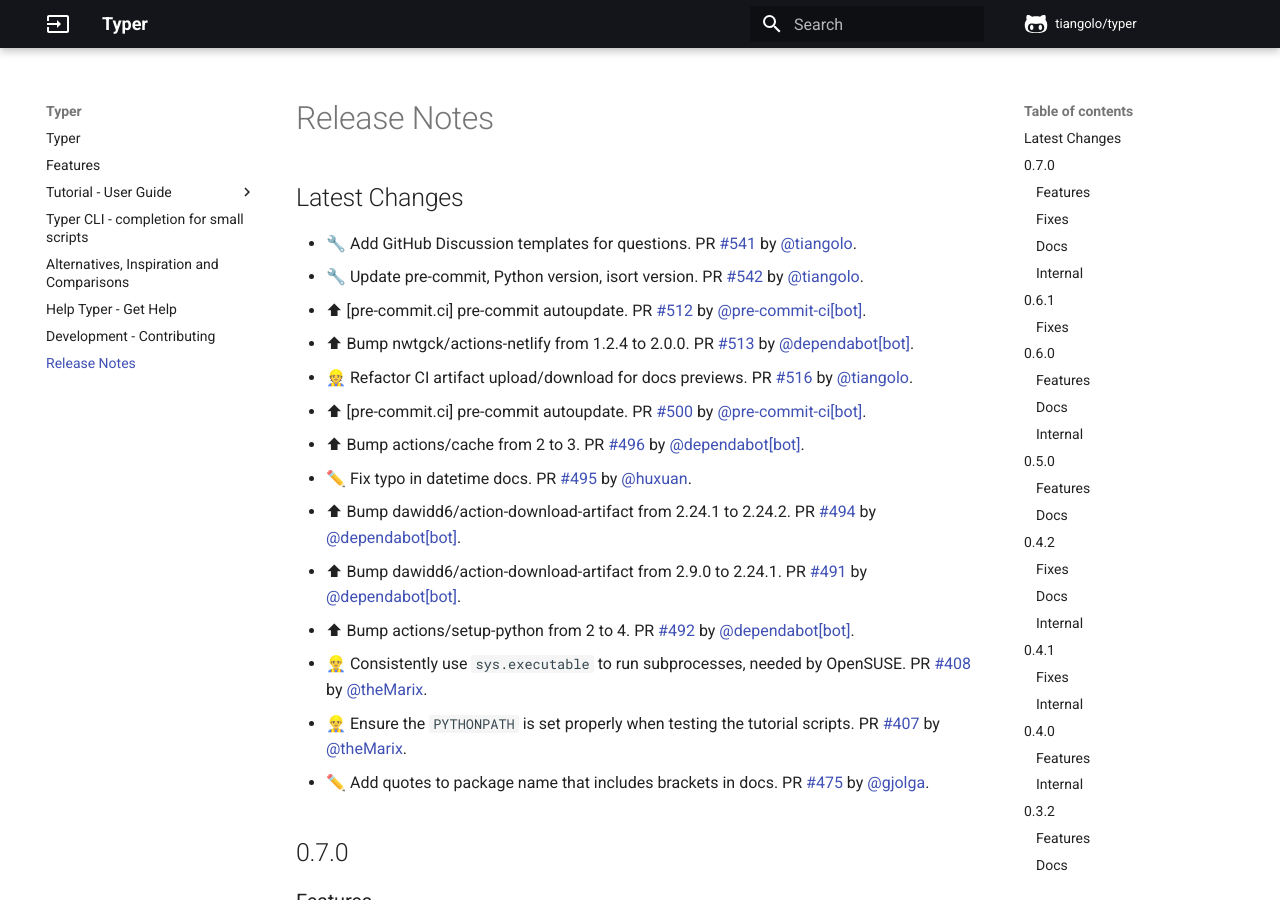
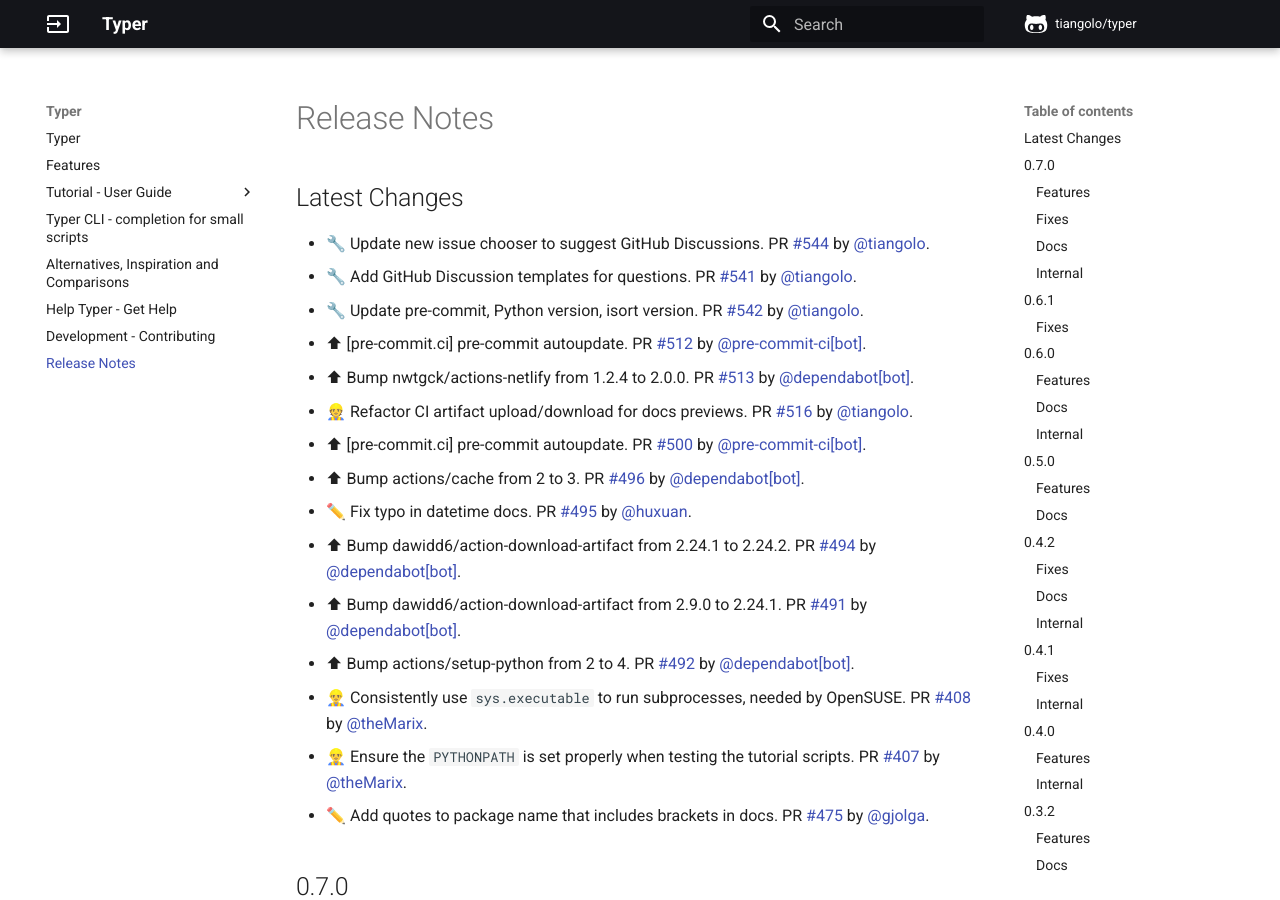
Before and after one commit to RED0731/red_pythonTyper, an MkDocs documentation site: the page built from docs/release-notes.md, in a window 1280 px wide and 900 px high. Built offline with MkDocs 1.6.1 and Material for MkDocs 9.7.7, drawn with Linux system fonts in a browser that asks for light colours; comment, search, counter and statistics services are not loaded.

Commit message:
📝 Update release notes

```diff
--- a/docs/release-notes.md
+++ b/docs/release-notes.md
@@ -1,5 +1,6 @@
 ## Latest Changes
 
+* 🔧 Update new issue chooser to suggest GitHub Discussions. PR [#544](https://github.com/tiangolo/typer/pull/544) by [@tiangolo](https://github.com/tiangolo).
 * 🔧 Add GitHub Discussion templates for questions. PR [#541](https://github.com/tiangolo/typer/pull/541) by [@tiangolo](https://github.com/tiangolo).
 * 🔧 Update pre-commit, Python version, isort version. PR [#542](https://github.com/tiangolo/typer/pull/542) by [@tiangolo](https://github.com/tiangolo).
 * ⬆ [pre-commit.ci] pre-commit autoupdate. PR [#512](https://github.com/tiangolo/typer/pull/512) by [@pre-commit-ci[bot]](https://github.com/apps/pre-commit-ci).
```
